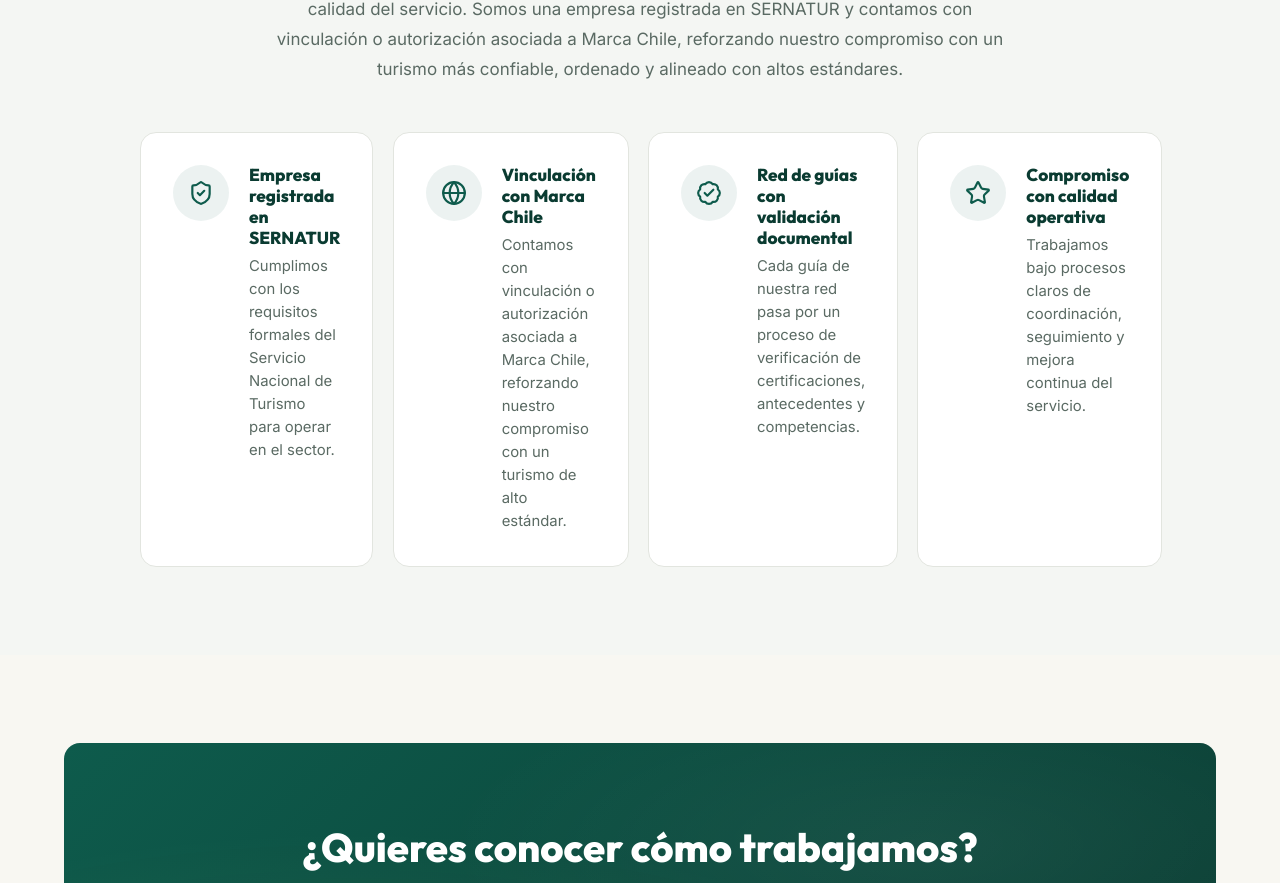
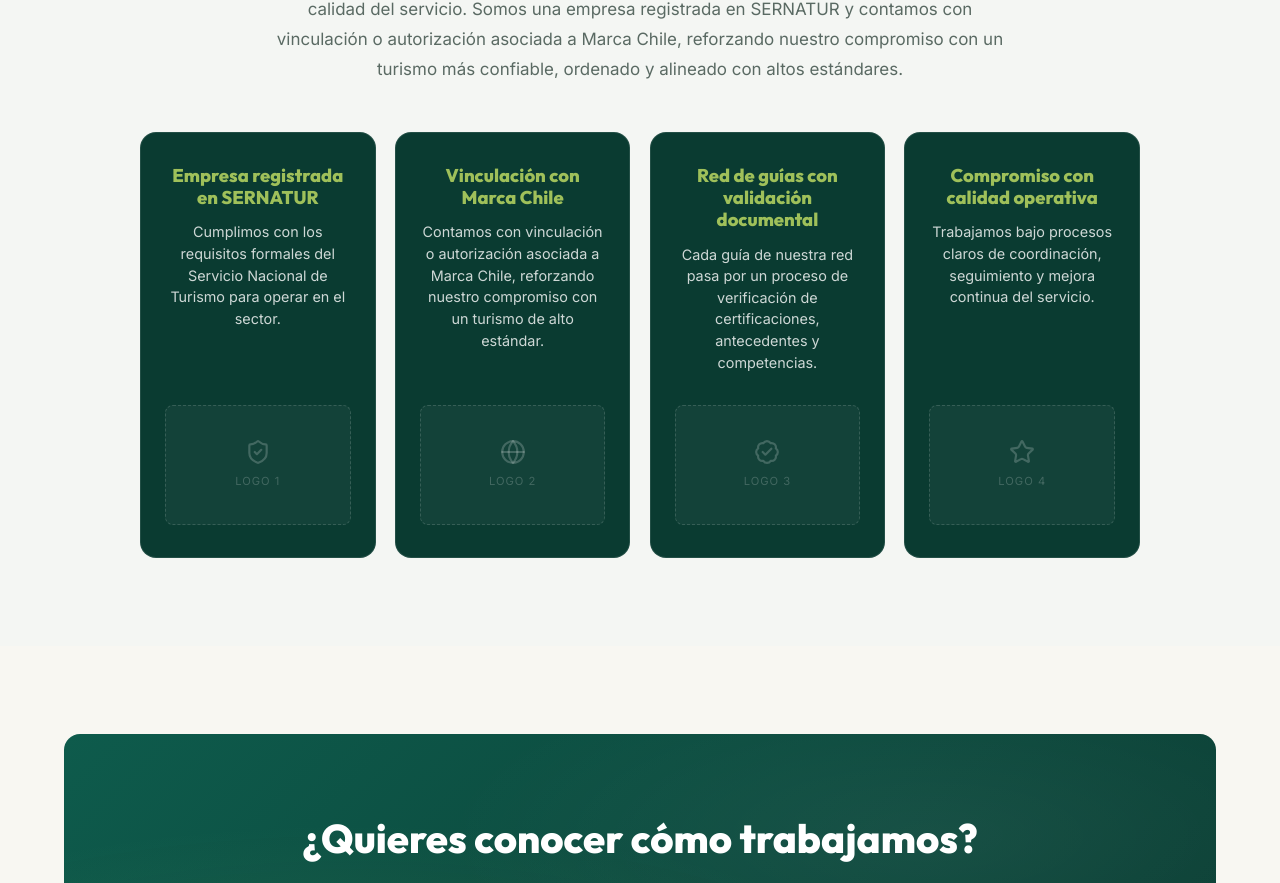
Before and after one commit to guiaalacartaoficial/guia-a-la-carta-web, a React (Vite) app: page /quienes-somos in a window 1280 px wide. Shown: the part 4512-5395 px from the top of the page. Built offline with nearby package versions, Linux system fonts and the light colour scheme; no server answers.

Commit message:
UI: Redesign respaldo cards with green background and vertical layout

```diff
--- a/src/pages/QuienesSomos.css
+++ b/src/pages/QuienesSomos.css
@@ -558,52 +558,69 @@
 }
 
 .ns-respaldo-card {
-  background: var(--c-surface);
-  border: 1px solid var(--ns-border);
+  background: var(--c-primary-dark);
+  border: 1px solid rgba(255, 255, 255, 0.1);
   border-radius: var(--radius-lg);
-  padding: 2rem;
+  padding: 2rem 1.5rem;
   display: flex;
-  gap: 1.25rem;
-  align-items: flex-start;
-  transition: all 0.3s ease;
+  flex-direction: column;
+  justify-content: space-between;
+  text-align: center;
+  transition: all 0.4s ease;
+  height: 100%;
 }
 
 .ns-respaldo-card:hover {
-  box-shadow: 0 8px 24px rgba(14, 91, 76, 0.06);
-  border-color: var(--c-primary);
-  transform: translateY(-2px);
+  box-shadow: 0 20px 40px rgba(0, 0, 0, 0.3);
+  transform: translateY(-8px);
+  border-color: var(--c-accent);
 }
 
-.ns-respaldo-seal {
-  width: 56px;
-  height: 56px;
-  min-width: 56px;
-  border-radius: 50%;
+.ns-respaldo-card-top h4 {
+  color: var(--c-accent);
+  font-size: 1.15rem;
+  margin-bottom: 0.75rem;
+  font-weight: 800;
+}
+
+.ns-respaldo-card-top p {
+  color: rgba(255, 255, 255, 0.8);
+  font-size: 0.9rem;
+  line-height: 1.5;
+  margin-bottom: 2rem;
+}
+
+.ns-respaldo-card-img-box {
+  width: 100%;
+  height: 120px;
+  background: rgba(255, 255, 255, 0.04);
+  border: 1px dashed rgba(255, 255, 255, 0.15);
+  border-radius: var(--radius-md);
   display: flex;
   align-items: center;
   justify-content: center;
-  flex-shrink: 0;
-  background: rgba(14, 91, 76, 0.08); /* Fondo verde suave unificado */
-  color: var(--c-primary); /* Icono verde principal */
+  margin-top: auto;
+  overflow: hidden;
 }
 
-.ns-respaldo-img {
-  width: 100%;
-  height: 100%;
+.ns-respaldo-custom-img {
+  max-width: 85%;
+  max-height: 85%;
   object-fit: contain;
-  padding: 8px; /* Espacio para que el logo no toque los bordes */
 }
 
-.ns-respaldo-text h4 {
-  font-size: 1.08rem;
-  margin-bottom: 0.4rem;
-  color: var(--c-primary-dark);
+.ns-respaldo-card-placeholder {
+  display: flex;
+  flex-direction: column;
+  align-items: center;
+  gap: 8px;
+  color: rgba(255, 255, 255, 0.2);
 }
 
-.ns-respaldo-text p {
-  font-size: 0.93rem;
-  color: var(--ns-text-muted);
-  line-height: 1.55;
+.ns-respaldo-card-placeholder span {
+  font-size: 0.7rem;
+  text-transform: uppercase;
+  letter-spacing: 1px;
 }
 
 /* ============================================= */
--- a/src/pages/QuienesSomos.jsx
+++ b/src/pages/QuienesSomos.jsx
@@ -337,16 +337,20 @@ const QuienesSomos = () => {
                   className={`ns-respaldo-card ns-animate ns-animate-delay-${idx + 1}`}
                   key={idx}
                 >
-                  <div className="ns-respaldo-seal">
-                    {item.img ? (
-                      <img src={item.img} alt={item.title} className="ns-respaldo-img" />
-                    ) : (
-                      item.icon
-                    )}
-                  </div>
-                  <div className="ns-respaldo-text">
+                  <div className="ns-respaldo-card-top">
                     <h4>{item.title}</h4>
                     <p>{item.desc}</p>
+                  </div>
+
+                  <div className="ns-respaldo-card-img-box">
+                    {item.img ? (
+                      <img src={item.img} alt={item.title} className="ns-respaldo-custom-img" />
+                    ) : (
+                      <div className="ns-respaldo-card-placeholder">
+                        {item.icon}
+                        <span>Logo {idx + 1}</span>
+                      </div>
+                    )}
                   </div>
                 </div>
               ))}
```
